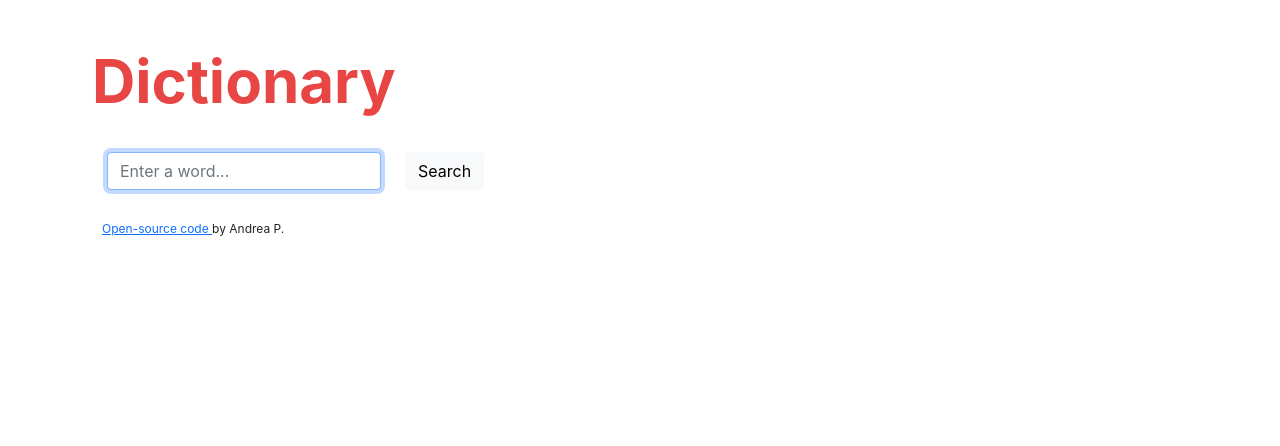
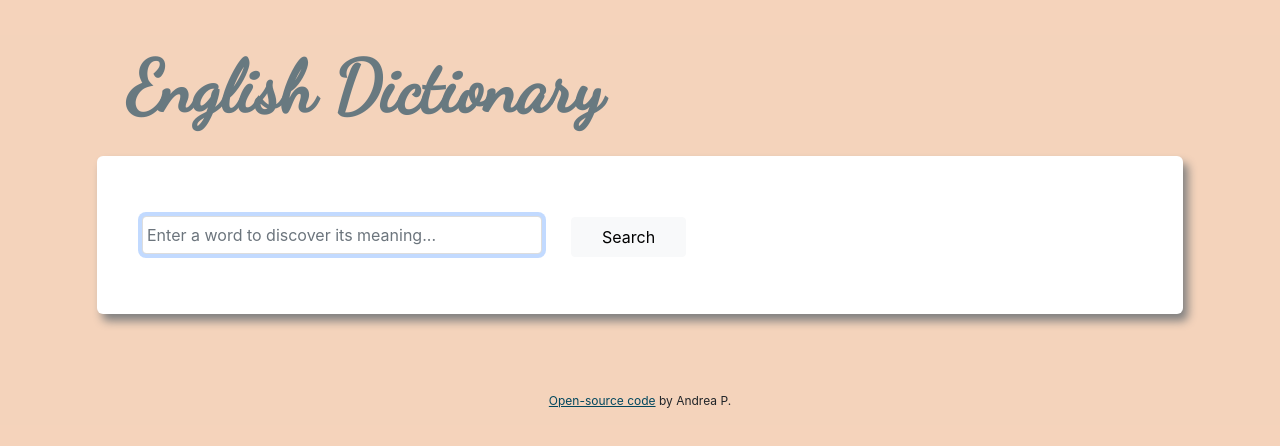
Before and after one commit to anpascott/dictionary-project, a React (Create React App) app: page / in a window 1280 px wide. Shown: the top 446 px of the page. Built offline with nearby package versions, Linux system fonts and the light colour scheme.

Commit message:
Improved design

```diff
--- a/public/index.html
+++ b/public/index.html
@@ -19,6 +19,11 @@
       src="https://kit.fontawesome.com/6639bbba15.js"
       crossorigin="anonymous"
     ></script>
+    <link rel="preconnect" href="https://fonts.gstatic.com" />
+    <link
+      href="https://fonts.googleapis.com/css2?family=Dancing+Script&display=swap"
+      rel="stylesheet"
+    />
     <!--
       manifest.json provides metadata used when your web app is installed on a
       user's mobile device or desktop. See https://developers.google.com/web/fundamentals/web-app-manifest/
--- a/src/App.css
+++ b/src/App.css
@@ -1,7 +1,13 @@
 .App {
-  line-height: 1.5;
+  background-color: #f5d3bbec;
+  line-height: 3em;
 }
 .App footer {
-  margin: 20px;
+  text-align: center;
+  margin: 10px;
   font-size: 12px;
 }
+
+.App footer a {
+  color: #02475e;
+}
--- a/src/App.js
+++ b/src/App.js
@@ -7,7 +7,8 @@ function App() {
       <div className="container">
         <Dictionary/>
 <footer className="repository">
- < a href="https://github.com/anpascott/dictionary-project.git"> Open-source code </a> by Andrea P.
+  <br/>
+ < a href="https://github.com/anpascott/dictionary-project.git"> Open-source code</a> by Andrea P.
 </footer>
       </div>
     </div>
--- a/src/Dictionary.css
+++ b/src/Dictionary.css
@@ -1,9 +1,10 @@
 .Dictionary .title {
+  font-family: "Dancing Script", cursive;
   margin-top: 35px;
+  margin-left: 35px;
   padding: 10px;
   text-align: left;
-  color: #e84545;
-  font-size: 60px;
+  color: #687980;
   font-weight: bold;
 }
 
@@ -18,10 +19,22 @@
   margin: 0 auto;
 }
 
-.Dictionary button {
-  text-align: left;
+.Dictionary .search {
+  width: 400px;
+  width: 400px;
+  margin: 5px;
+  padding: 6px 4px;
+  color: #333;
+  border: 1px solid #ddd;
 }
-
-.Dictionary ul {
-  list-style: none;
+.Dictionary .btn {
+  padding: 7px 30px;
 }
+.Dictionary section {
+  background-color: white;
+  padding: 30px 15px;
+  margin: 15px;
+  border: white;
+  border-radius: 6px;
+  box-shadow: 5px 7px 10px grey;
+}
--- a/src/Dictionary.js
+++ b/src/Dictionary.js
@@ -23,17 +23,18 @@ let [results, setResults] = useState(null);
   }
     return (
      <div className="Dictionary">
-      <h1 className="title">
-      Dictionary
+      <h1 className="title display-2">
+      English Dictionary
       </h1>
+      <section>
       < div className="search-engine">
           <form onSubmit={search}>
           <div className="row">
             <div className="col-auto">
               <input
                 type="search"
-                placeholder="Enter a word..."
-                className="form-control"
+                placeholder="Enter a word to discover its meaning..."
+                className="search form-control"
                 autoFocus="on"
                 onChange={updateKeyword}
               />
@@ -42,13 +43,14 @@ let [results, setResults] = useState(null);
               <input
                 type="submit"
                 value="Search"
-                className="btn btn-light w-200"
+                className="btn btn-light"
               />
 
             </div>
           </div>
           </form>
         </div>
+        </section>
  <Results results={results}/>
    </div>
     );
--- /dev/null
+++ b/src/Meaning.css
@@ -0,0 +1,8 @@
+.Meaning ul {
+  list-style: circle;
+}
+.example {
+  font-family: "Dancing Script", cursive;
+  font-size: 20px;
+  margin-left: 20px;
+}
--- a/src/Meaning.js
+++ b/src/Meaning.js
@@ -1,25 +1,24 @@
 import React from "react";
 import Synonyms from "./Synonyms.js";
+import "./Meaning.css";
 
 export default function Meaning (props){
 return (
   <div className="meaning">
-<h3> {props.meaning.partOfSpeech} </h3>
+    <section>
+<span className="display-6"> <strong> {props.meaning.partOfSpeech} </strong> </span>
 {props.meaning.definitions.map(function( definition,index )
 {
 return (
-        <div key={index}>
-          <p>
-            <strong> Definition:</strong>
-         {definition.definition}
-         <br/>
-            <strong> Example:</strong>
-         <em>{definition.example}</em>
-         <Synonyms synonyms={definition.synonyms} />
-         </p>
-          </div>
+        <ul key={index}>
+         <li>{definition.definition}</li>
+         <div className="example">{definition.example}</div>
+         <div className="synonyms"> <Synonyms synonyms={definition.synonyms} /> </div>
+         </ul>
+
 );
 })}
+</section>
   </div>
 );
 
--- a/src/Results.js
+++ b/src/Results.js
@@ -1,5 +1,4 @@
 import React from "react";
-import ReactDOM from "react-dom";
 import Meaning from "./Meaning.js";
 import ReactAudioPlayer from 'react-audio-player';
 
@@ -9,21 +8,27 @@ if (props.results) {
 
   return (
     <div className="Results">
-    <h1>{props.results.word}</h1>
-    <h2>{props.results.phonetics[0].text}</h2>
+      <section>
+    <span className="display-3">{props.results.word}</span> <space />
+    <span className="display-5">{props.results.phonetics[0].text}</span>
+    <br/>
     <ReactAudioPlayer
+    className="m-3"
   src={props.results.phonetics[0].audio}
   controls
 />
+</section>
 
     {props.results.meanings.map(function(meaning , index) {
       return (
+
         <div key={index}>
          <Meaning meaning={meaning} />
           </div>
       );
     })}
     </div>
+
   );
 }
 else {
--- /dev/null
+++ b/src/Synonyms.css
@@ -0,0 +1,11 @@
+.Synonyms ul {
+  list-style: none;
+}
+.Synonyms li {
+  font-size: 16px;
+  font-style: italic;
+  margin-left: 20px;
+  margin-right: 55px;
+  color: #687980;
+  text-shadow: grey;
+}
--- a/src/Synonyms.js
+++ b/src/Synonyms.js
@@ -1,19 +1,22 @@
 import React from "react";
+import "./Synonyms.css";
 
 export default function Synonyms (props) {
   if (props.synonyms) {
   return (
     <ul className="Synonyms">
+      <div className="row">
 {props.synonyms.map(function( synonym,index )
 {
 return (
-        <li key={index}>
-          <p>
+        <div className="col-auto" key={index}>
+          <li>
          {synonym}
-         </p>
-          </li>
+         </li>
+          </div>
 );
 })}
+     </div>
     </ul>
   );
 } else {
--- a/src/index.css
+++ b/src/index.css
@@ -1,13 +1,14 @@
 body {
+  background-color: #f5d3bb;
   margin: 0;
-  font-family: -apple-system, BlinkMacSystemFont, 'Segoe UI', 'Roboto', 'Oxygen',
-    'Ubuntu', 'Cantarell', 'Fira Sans', 'Droid Sans', 'Helvetica Neue',
+  font-family: -apple-system, BlinkMacSystemFont, "Segoe UI", "Roboto", "Oxygen",
+    "Ubuntu", "Cantarell", "Fira Sans", "Droid Sans", "Helvetica Neue",
     sans-serif;
   -webkit-font-smoothing: antialiased;
   -moz-osx-font-smoothing: grayscale;
 }
 
 code {
-  font-family: source-code-pro, Menlo, Monaco, Consolas, 'Courier New',
+  font-family: source-code-pro, Menlo, Monaco, Consolas, "Courier New",
     monospace;
 }
```
